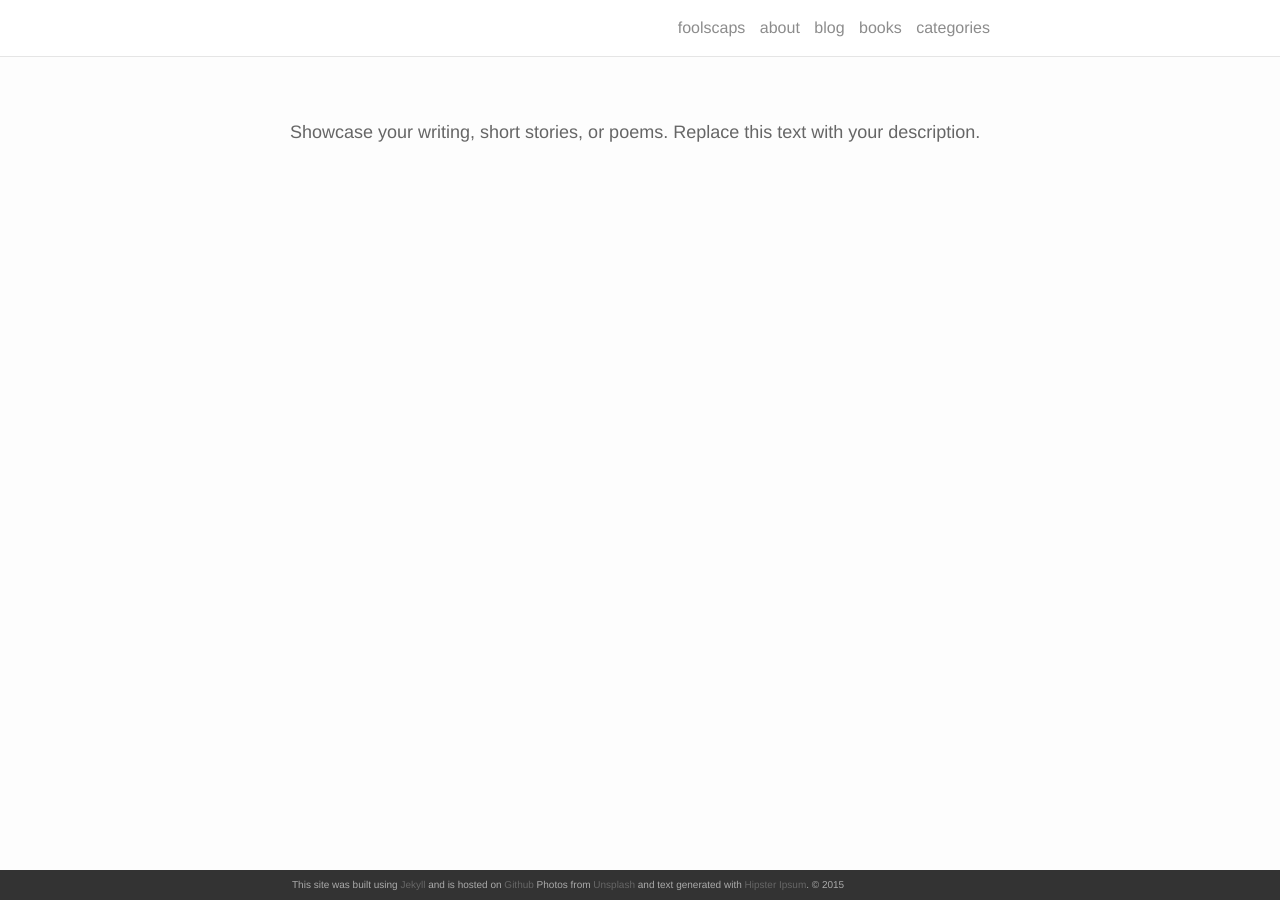
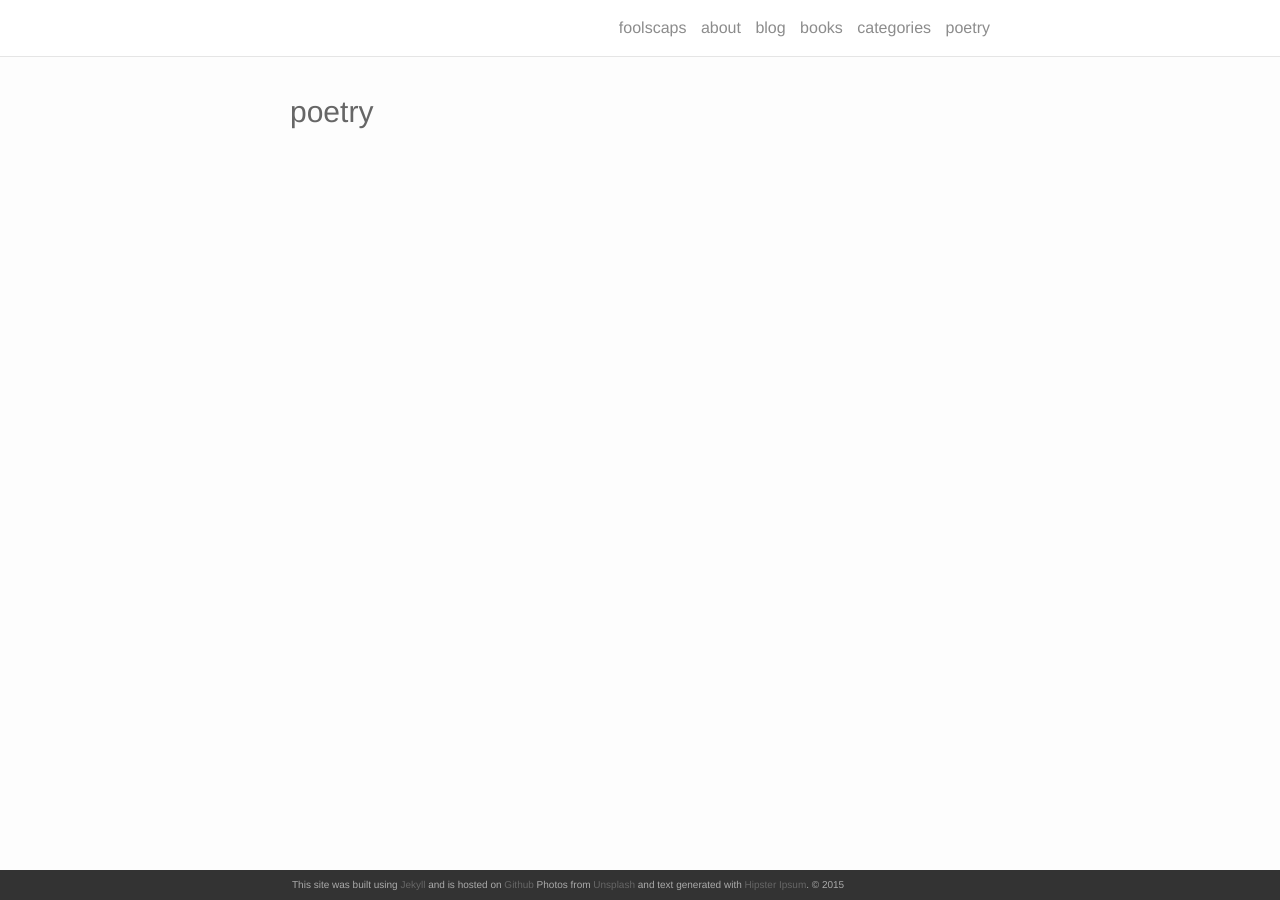
Before and after one commit to foolscaps/foolscaps.github.io, a Jekyll site: the page built from poetry.md, in a window 1280 px wide. Built offline with Jekyll 4.4.1, drawn with Linux system fonts in a browser that asks for light colours; nearby versions of some CDN libraries.

Commit message:
Update poetry.md

```diff
--- a/poetry.md
+++ b/poetry.md
@@ -1,8 +1,8 @@
 ---
 layout: page
 permalink: /poetry/
-title: #poetry
-description: Showcase your writing, short stories, or poems. Replace this text with your description.
+title: poetry
+description: #Showcase your writing, short stories, or poems. Replace this text with your description.
 ---
 
 <ul class="post-list">
```
